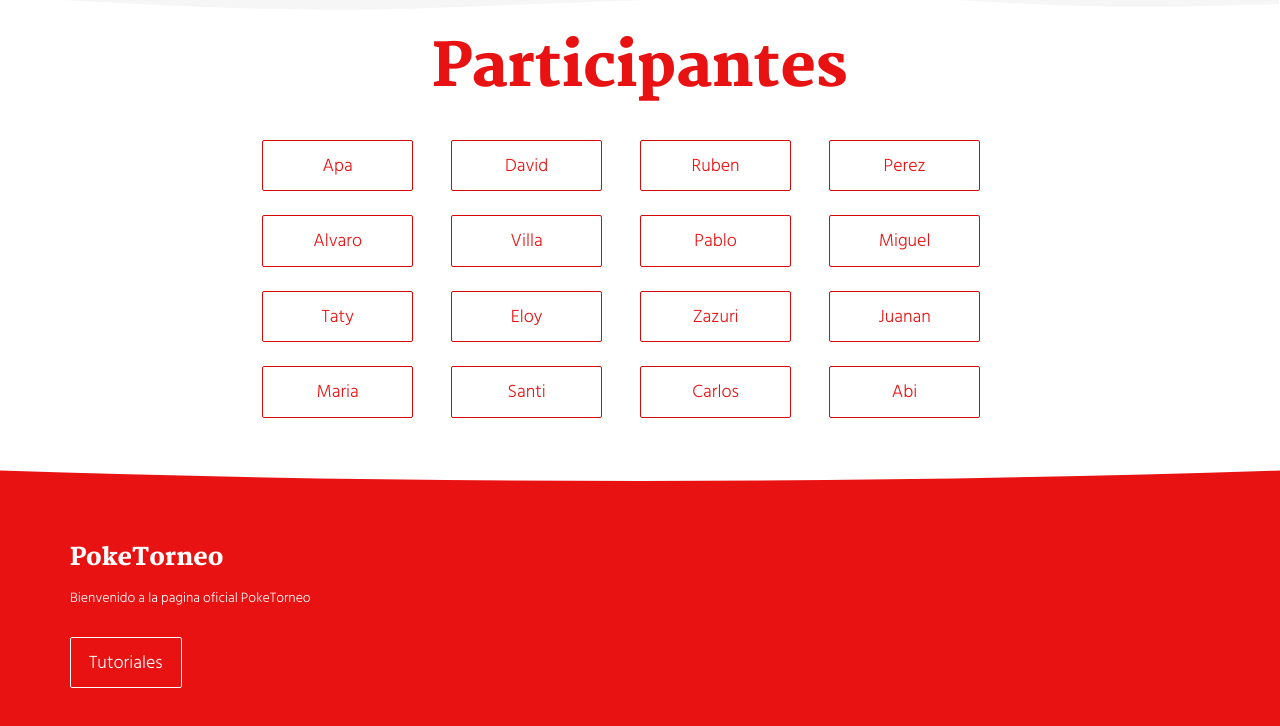
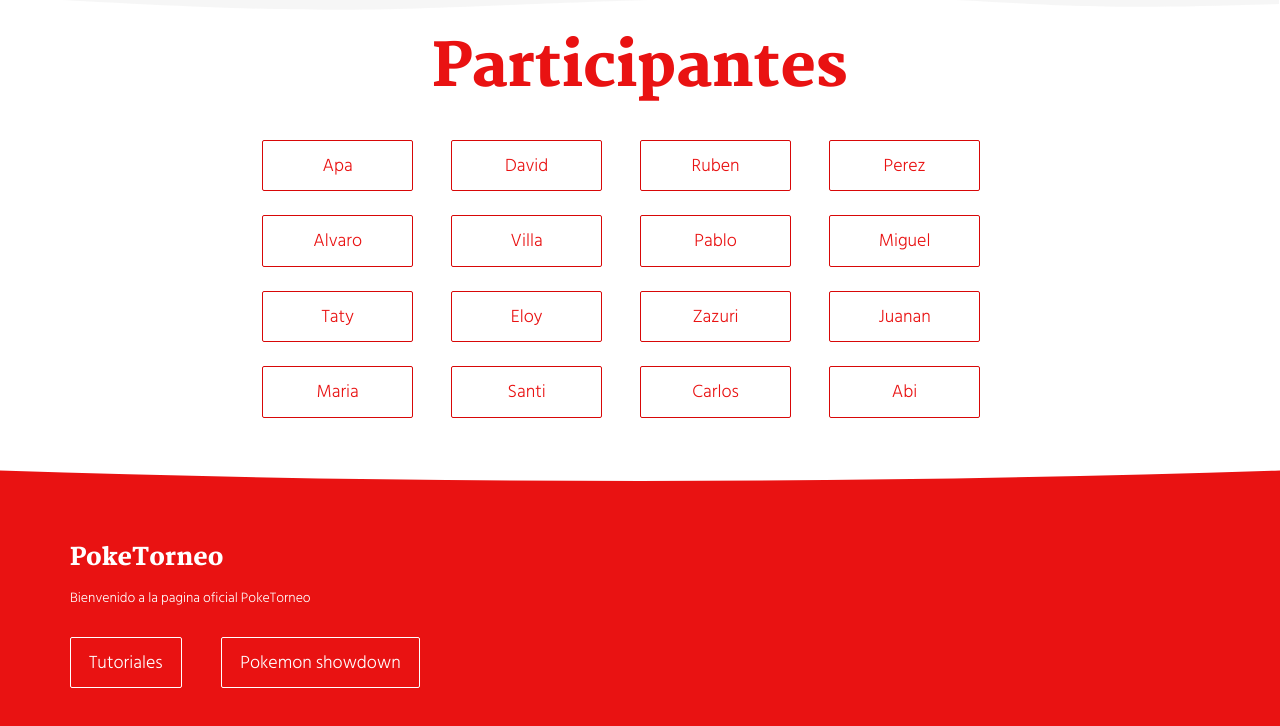
Before and after one commit to eloyrj/Poketorneo, a plain HTML site: page participantes.html in a window 1280 px wide. Shown: the part 100-826 px from the top of the page. Drawn offline with Linux system fonts and the light colour scheme.

Commit message:
pokemon showdown enlace

```diff
--- a/participantes.html
+++ b/participantes.html
@@ -112,9 +112,14 @@
           <div class="row">
             <div class="col-xs-12 col-sm-7">
 
+              <table>
+                <tr>
+                <td <a style="width: 4cm;"><a href="./tutoriales.html" class="btn btn-default navbar-btn" title="">Tutoriales</a></td>
+                <td style="margin: 1cm;"><a href="https://play.pokemonshowdown.com/" class="btn btn-default navbar-btn" title="">Pokemon showdown</a></td>
+              </tr>
+            </table>
+            </div>
 
-              <a href="./tutoriales.html" class="btn btn-default navbar-btn" title="">Tutoriales</a>
-            </div>
 
           </div>
 
```
Also changed, not shown: carlos.html (+7 -2 lines), components.html (+7 -2 lines), eloy.html (+7 -2 lines), index.html (+7 -2 lines), maria.html (+7 -2 lines), pablo.html (+7 -2 lines), project.html (+7 -2 lines), richi.html (+7 -2 lines), ruben.html (+7 -2 lines), tutoriales.html (+7 -2 lines).
